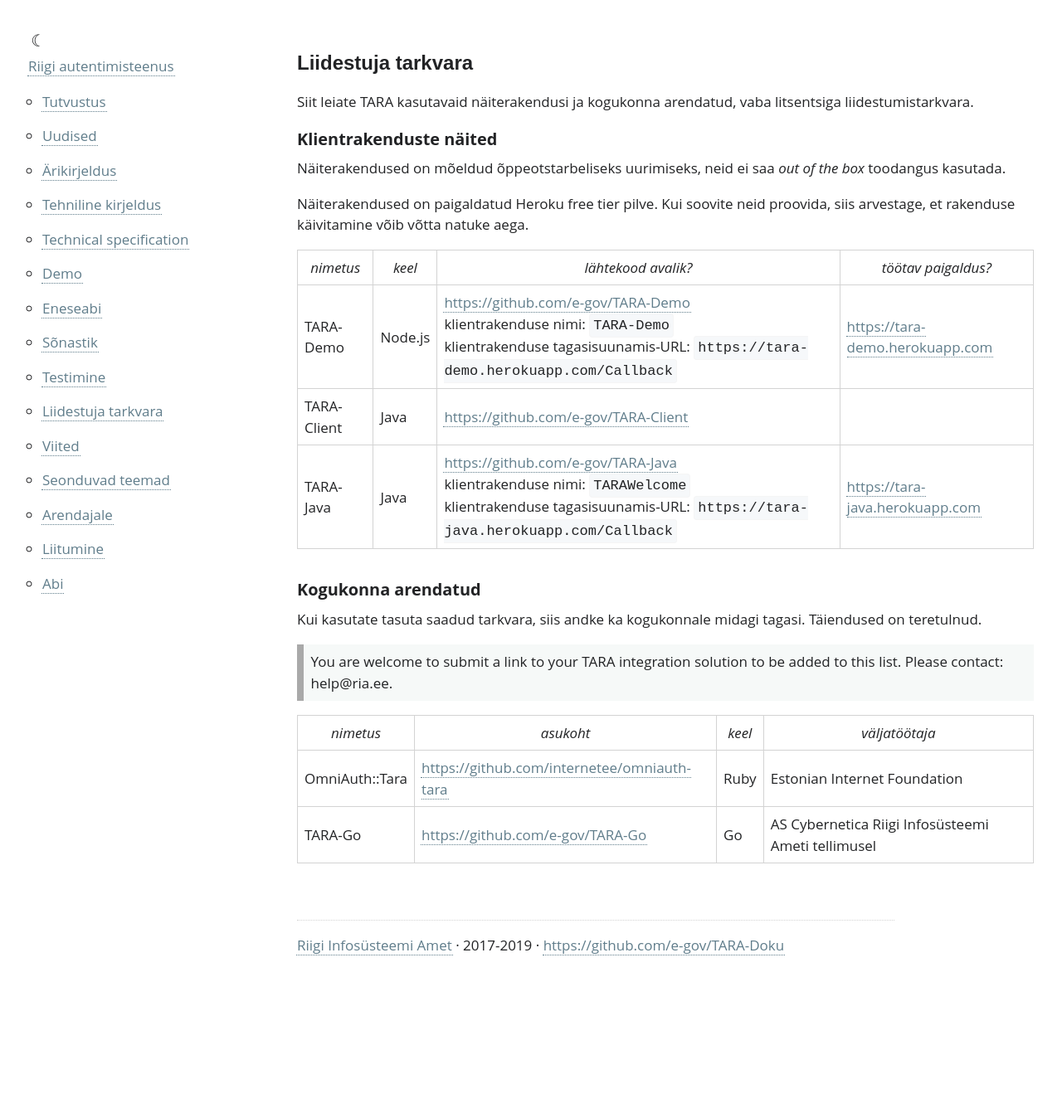
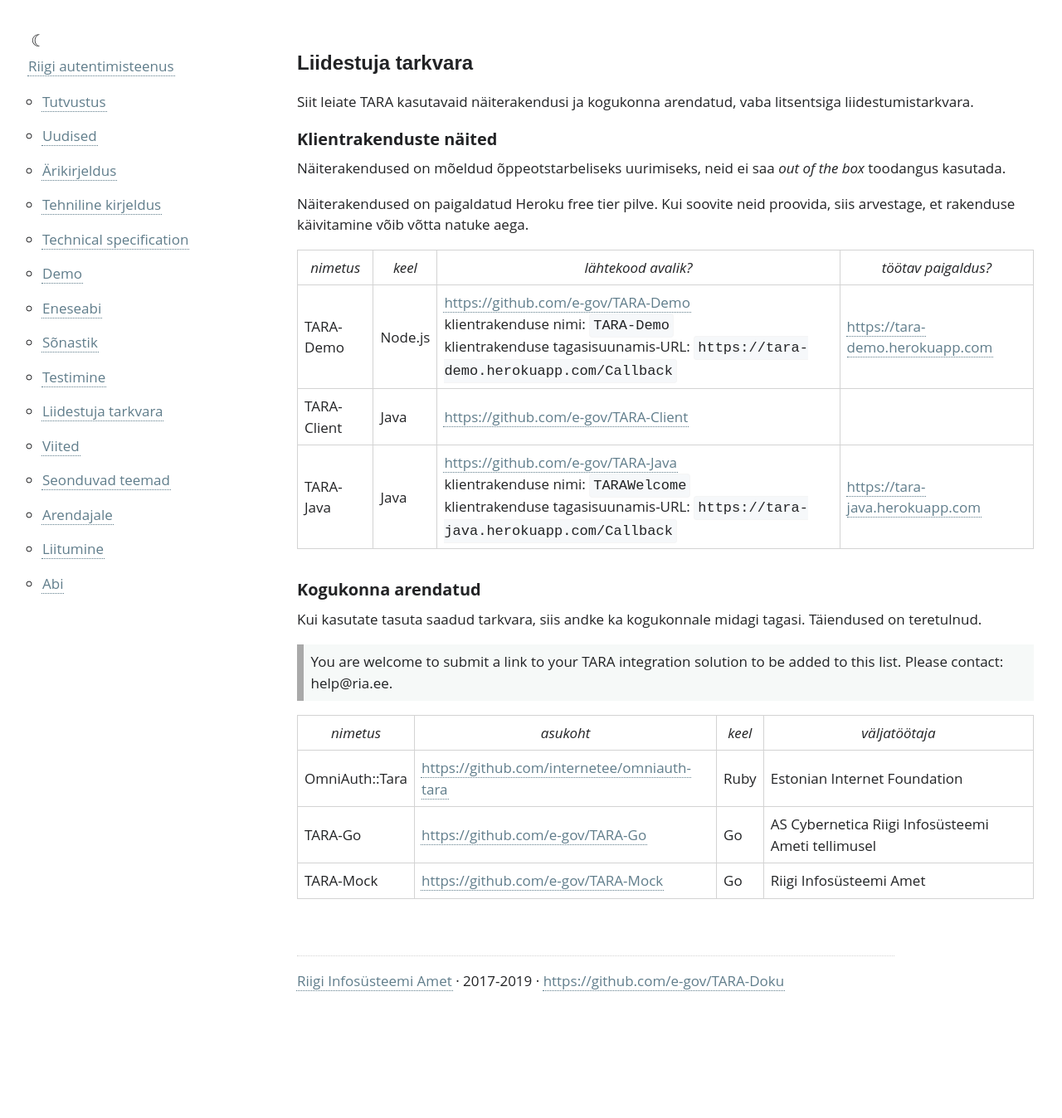
Before and after one commit to e-gov/TARA-Doku, a Jekyll site: the page built from Naited.md, in a window 1280 px wide. Shown: the whole page at 83% size. Built offline with Jekyll 4.4.1, drawn with Linux system fonts in a browser that asks for light colours; our own code applies the rules of GitHub Pages for plain Markdown files.

Commit message:
Lisatud viide TARA-Mock-le

```diff
--- a/Naited.md
+++ b/Naited.md
@@ -29,3 +29,4 @@ nimetus | asukoht | keel | väljatöötaja
 --------|---------|------|--------------
 OmniAuth::Tara | [https://github.com/internetee/omniauth-tara](https://github.com/internetee/omniauth-tara) | Ruby | Estonian Internet Foundation |
 TARA-Go | [https://github.com/e-gov/TARA-Go](https://github.com/e-gov/TARA-Go) | Go | AS Cybernetica Riigi Infosüsteemi Ameti tellimusel |
+TARA-Mock | [https://github.com/e-gov/TARA-Mock](https://github.com/e-gov/TARA-Mock) | Go | Riigi Infosüsteemi Amet |
```
